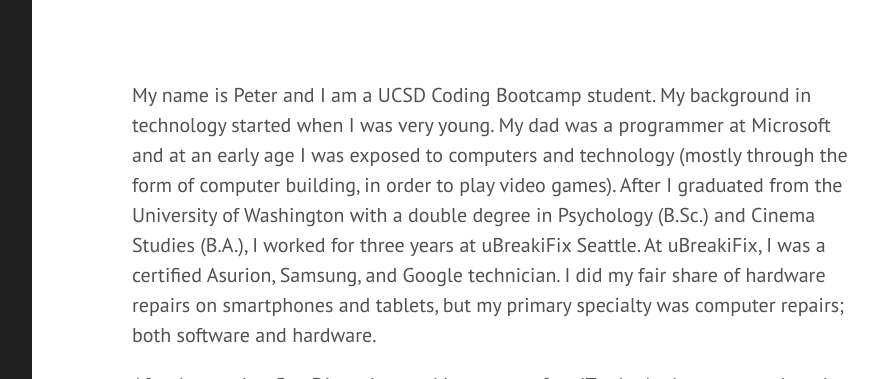
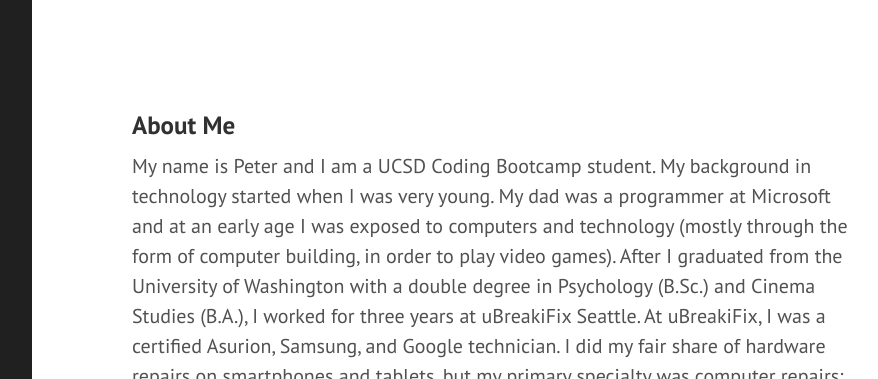
Before and after one commit to ppgeyser/ppgeyser.github.io, a Jekyll site: the page built from index.md, in a window 1280 px wide, cut to the strip 0-379 px from the top of the page. Shown: the whole strip, without its empty margins (328-1206 px from the left). Built offline with Jekyll 4.4.1, drawn with Linux system fonts in a browser that asks for light colours; Markdown is read by kramdown in place of the engine named in the settings.

Commit message:
Added title back to home page

```diff
--- a/index.md
+++ b/index.md
@@ -2,6 +2,8 @@
 layout: default
 title: About Me
 ---
+
+### About Me
 
 My name is Peter and I am a UCSD Coding Bootcamp student. My background in technology started when I was very young. My dad was a programmer at Microsoft and at an early age I was exposed to computers and technology (mostly through the form of computer building, in order to play video games). After I graduated from the University of Washington with a double degree in Psychology (B.Sc.) and Cinema Studies (B.A.), I worked for three years at uBreakiFix Seattle. At uBreakiFix, I was a certified Asurion, Samsung, and Google technician. I did my fair share of hardware repairs on smartphones and tablets, but my primary specialty was computer repairs; both software and hardware.
 
```
